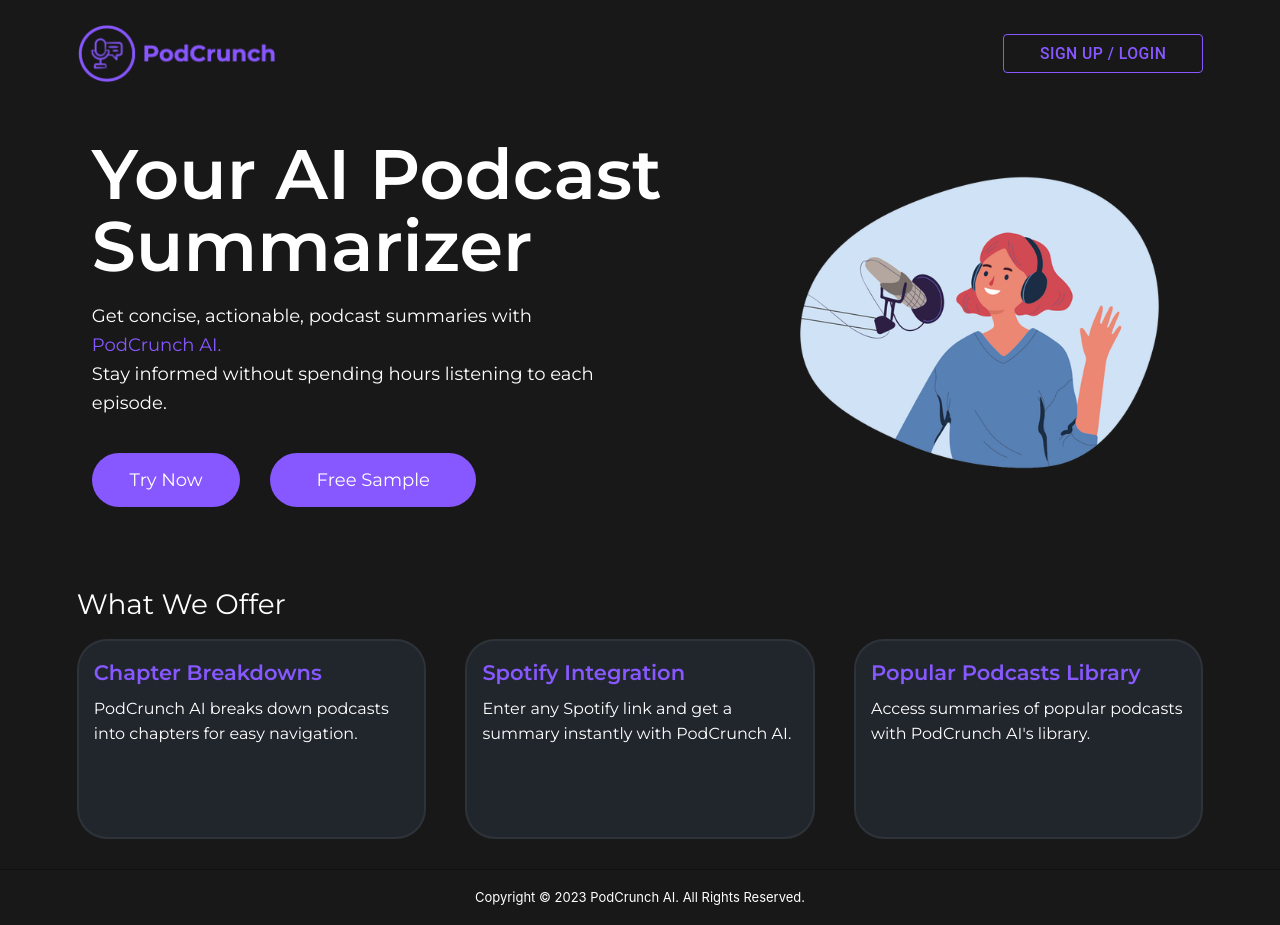
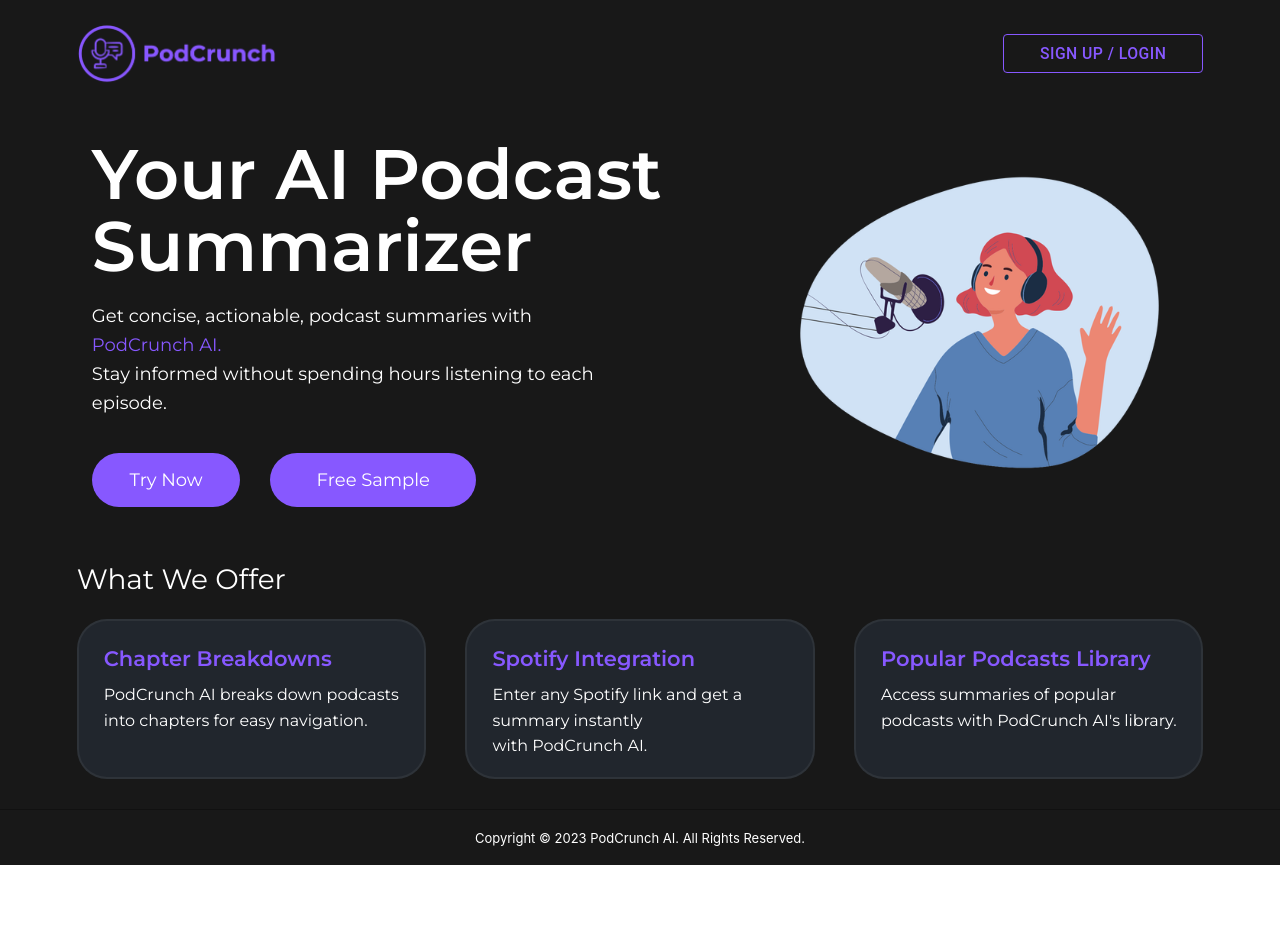
Before and after one commit to pranayperiwal/podcast-summarizer, a Next.js app: page / in a window 1280 px wide. After the commit the page ends 865 px from the top, so only its background shows below. Built offline with nearby package versions, Linux system fonts and the light colour scheme; no server answers.

Commit message:
Made cards smaller

```diff
--- a/src/styles/Index.module.css
+++ b/src/styles/Index.module.css
@@ -27,7 +27,7 @@
 
   flex: 1.4;
   /* border: 1px solid red; */
-  margin-bottom: 5%;
+  margin-bottom: 0%;
 }
 
 .contentTextContainer {
@@ -162,7 +162,7 @@
   /* display: flex; */
   /* flex: 1; */
   width: 100%;
-  margin-bottom: 12px;
+  margin-bottom: 18px;
 }
 
 .samplesHeading {
@@ -186,14 +186,12 @@
   /* flex: 1; */
   /* margin-right: 20px; */
   /* height: 40%; */
-  min-height: 200px;
+  min-height: 160px;
   background-color: var(--main-card-bg);
   border-radius: 30px;
-  padding-top: 2%;
-  padding-left: 3%;
-  padding-right: 3%;
-  padding: 15px;
+  padding: 21px 15px 15px 25px;
   border: 2px solid rgba(255, 255, 255, 0.06);
+  box-sizing: border-box;
 }
 
 .cardHeading {
@@ -230,6 +228,16 @@
     width: 50%;
     margin-bottom: 20px;
   }
+
+  .upperContentContainer {
+    margin-bottom: 8%;
+  }
+}
+
+@media (max-width: 1366px) {
+  .upperContentContainer {
+    margin-bottom: 3%;
+  }
 }
 
 @media (max-width: 500px) {
```
